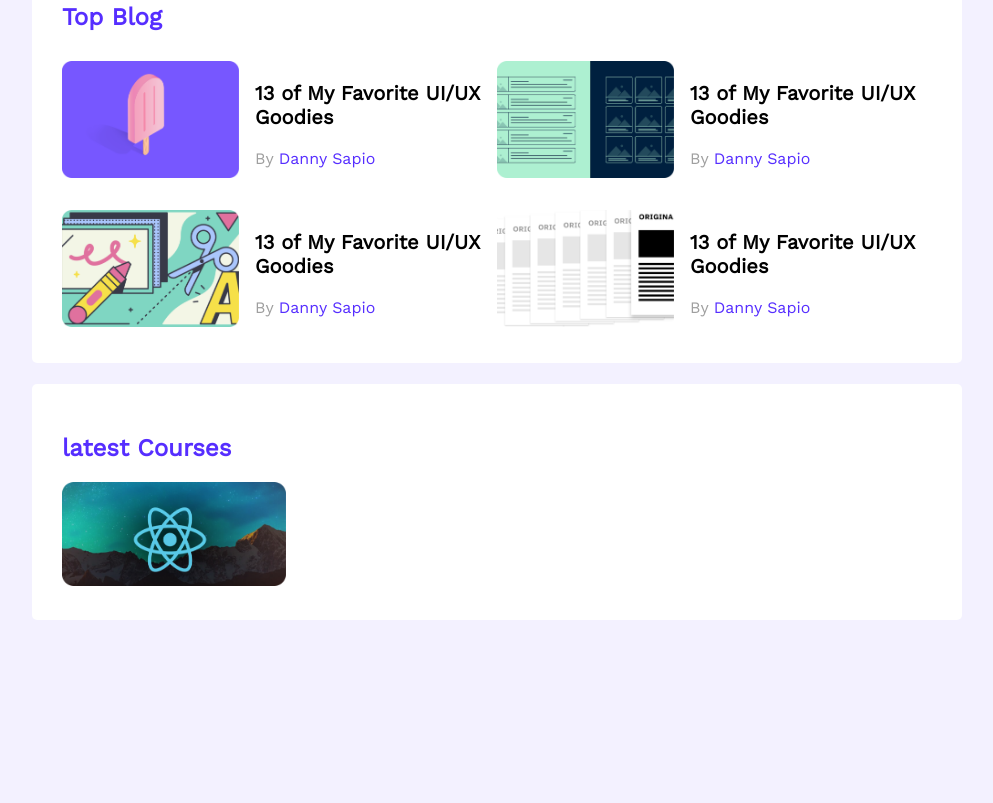
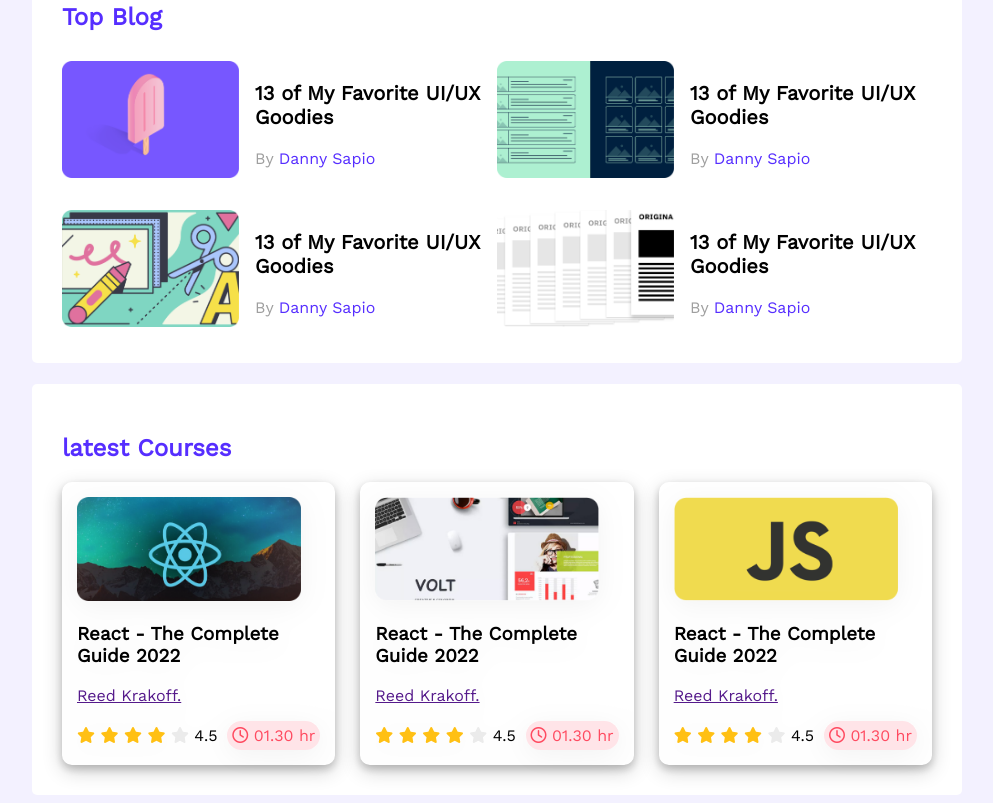
Before and after one commit to MdAsraful/leader-board-main, a plain HTML site: page index.html in a window 1280 px wide. Shown: the part 303-1106 px from the top of the page, without its empty margins (143-1136 px from the left). Before the commit the page ends 931 px from the top, so only its background shows below. Drawn offline with nearby package versions, Linux system fonts and the light colour scheme.

Commit message:
finished commit

```diff
--- a/index.html
+++ b/index.html
@@ -112,7 +112,74 @@
                         <img src="images/courses/course-1.png" alt="">
                     </div>
                     <div class="course-details">
-                        <div class="course-details"></div>
+                        <h3 class="course-title">React - The Complete Guide 2022</h3>
+                        <p><a href="">Reed Krakoff.</a></p>
+                        <div class="course-info">
+                            <div>
+                                <i class="fa-solid fa-star filled"></i>
+                                <i class="fa-solid fa-star filled"></i>
+                                <i class="fa-solid fa-star filled"></i>
+                                <i class="fa-solid fa-star filled"></i>
+                                <i class="fa-solid fa-star empty"></i>
+                                <span>4.5</span>
+                            </div>
+
+                            <div class="course-duration">
+                                <i class="fa-regular fa-clock"></i>
+                                01.30 hr
+                            </div>
+
+                        </div>
+                    </div>
+                </div>
+                <div class="course">
+                    <div class="course-banner">
+                        <img src="images/courses/course-2.png" alt="">
+                    </div>
+                    <div class="course-details">
+                        <h3 class="course-title">React - The Complete Guide 2022</h3>
+                        <p><a href="">Reed Krakoff.</a></p>
+                        <div class="course-info">
+                            <div>
+                                <i class="fa-solid fa-star filled"></i>
+                                <i class="fa-solid fa-star filled"></i>
+                                <i class="fa-solid fa-star filled"></i>
+                                <i class="fa-solid fa-star filled"></i>
+                                <i class="fa-solid fa-star empty"></i>
+                                <span>4.5</span>
+                            </div>
+
+                            <div class="course-duration">
+                                <i class="fa-regular fa-clock"></i>
+                                01.30 hr
+                            </div>
+
+                        </div>
+                    </div>
+                </div>
+                <div class="course">
+                    <div class="course-banner">
+                        <img src="images/courses/course-3.png" alt="">
+                    </div>
+                    <div class="course-details">
+                        <h3 class="course-title">React - The Complete Guide 2022</h3>
+                        <p><a href="">Reed Krakoff.</a></p>
+                        <div class="course-info">
+                            <div>
+                                <i class="fa-solid fa-star filled"></i>
+                                <i class="fa-solid fa-star filled"></i>
+                                <i class="fa-solid fa-star filled"></i>
+                                <i class="fa-solid fa-star filled"></i>
+                                <i class="fa-solid fa-star empty"></i>
+                                <span>4.5</span>
+                            </div>
+
+                            <div class="course-duration">
+                                <i class="fa-regular fa-clock"></i>
+                                01.30 hr
+                            </div>
+
+                        </div>
                     </div>
                 </div>
             </div>
--- a/style.css
+++ b/style.css
@@ -90,7 +90,72 @@ hr{
     color: #562EFF;
     font-size: 24px;
 }
+.courses{
+    display: grid;
+    grid-template-columns: repeat(3, 1fr);
+    column-gap: 25px;
+
+}
+.course{
+    padding: 15px;
+    border-radius: 10px;
+    box-shadow: 0 4px 8px 0 rgba(0, 0, 0, 0.2), 0 6px 20px 0 rgba(0, 0, 0, 0.19);
+    filter: drop-shadow(0px 5.34229px 13.3557px rgba(0, 0, 0, 0.05));
+}
+.course-info{
+    display: flex;
+    align-items: center;
+    justify-content: space-between;
+}
 .course-banner img{
     width: 224px;
     height: 104px;
 }
+.fa-star.filled{
+    color: #FFC014;
+}
+.fa-star.empty{
+    color: #AEAEAE;
+    opacity: 0.25;
+
+}
+.course-duration{
+    border-radius: 15px;
+    color: #FF4A60;
+    background-color: #FFE4E8;
+    padding: 5px;
+}
+
+/*------------------------
+      For Mobile Model
+-------------------------- */
+@media only screen and (max-width: 688px) {
+    .container{
+        width: 100%;
+    }
+    .players, .blogs, .courses{
+        display: grid;
+        grid-template-columns: repeat(1, 1fr);
+    }
+    .player, .blog, .course{
+        flex-direction: column;
+    }
+
+}
+
+/* medium devices */
+
+@media only screen and (min-width: 689px) and (max-width: 992px) {
+    .container{
+        width: 100%;
+    }
+    .players, .blogs, .courses{
+        display: grid;
+        grid-template-columns: repeat(2, 1fr);
+        padding: 20px;
+    }
+    /* .player, .blog, .course{
+        flex-direction: column;
+    }
+     */
+}
```
